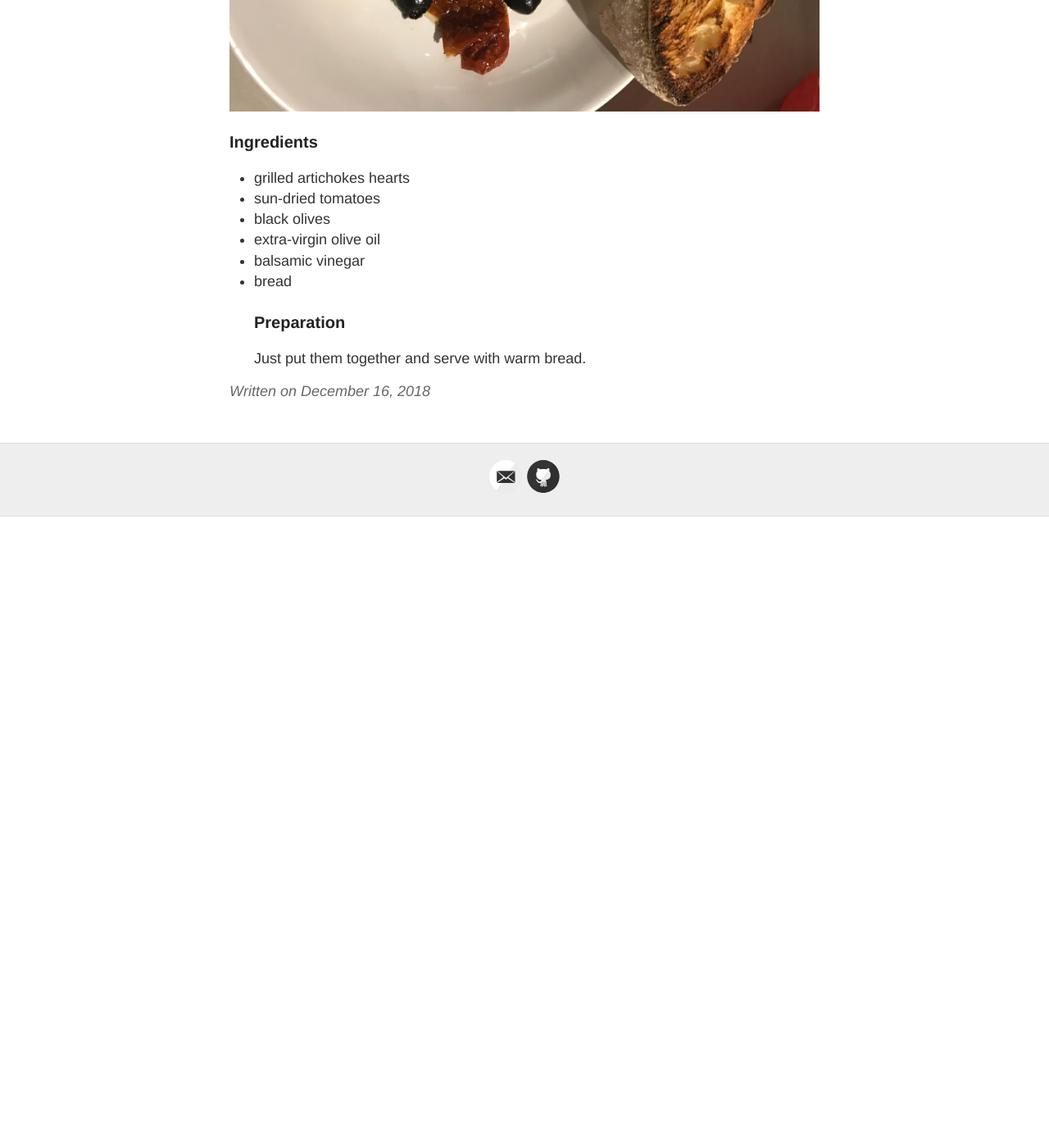
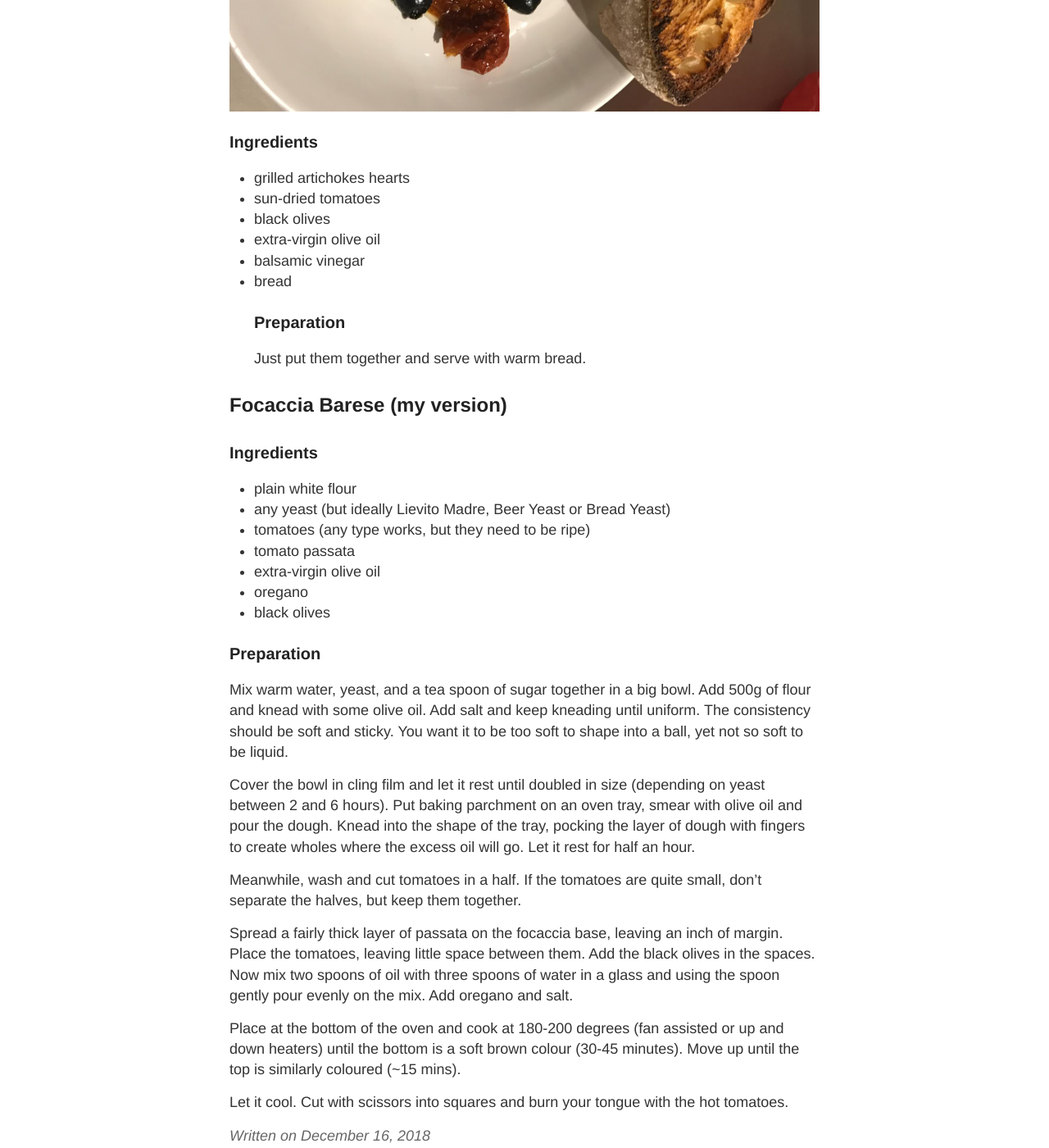
Before and after one commit to fran-mora/fran-mora.github.io, a Jekyll site: the page built from _posts/recipes/2018-12-16-Starters.md, in a window 1280 px wide and 1400 px high, scrolled down 1201 px. Shown: the whole window at 82% size. Built offline with Jekyll 4.4.1, drawn with Linux system fonts in a browser that asks for light colours; before the commit the page ends 1831 px from its top, so only the background shows below that.

Commit message:
Update 2018-12-16-Starters.md

```diff
--- a/_posts/recipes/2018-12-16-Starters.md
+++ b/_posts/recipes/2018-12-16-Starters.md
@@ -30,3 +30,29 @@ Put in a small plate and cover in extra-virgin olive oil and balsamic vinegar. G
 - bread
 ### Preparation
 Just put them together and serve with warm bread.
+
+
+
+## Focaccia Barese (my version)
+### Ingredients
+- plain white flour
+- any yeast (but ideally Lievito Madre, Beer Yeast or Bread Yeast)
+- tomatoes (any type works, but they need to be ripe)
+- tomato passata
+- extra-virgin olive oil
+- oregano
+- black olives
+
+### Preparation
+Mix warm water, yeast, and a tea spoon of sugar together in a big bowl. Add 500g of flour and knead with some olive oil. Add salt and keep kneading until uniform. The consistency should be soft and sticky. You want it to be too soft to shape into a ball, yet not so soft to be liquid.
+
+Cover the bowl in cling film and let it rest until doubled in size (depending on yeast between 2 and 6 hours).
+Put baking parchment on an oven tray, smear with olive oil and pour the dough. Knead into the shape of the tray, pocking the layer of dough with fingers to create wholes where the excess oil will go. Let it rest for half an hour.
+
+Meanwhile, wash and cut tomatoes in a half. If the tomatoes are quite small, don't separate the halves, but keep them together.
+
+Spread a fairly thick layer of passata on the focaccia base, leaving an inch of margin. Place the tomatoes, leaving little space between them. Add the black olives in the spaces. Now mix two spoons of oil with three spoons of water in a glass and using the spoon gently pour evenly on the mix. Add oregano and salt.
+
+Place at the bottom of the oven and cook at 180-200 degrees (fan assisted or up and down heaters) until the bottom is a soft brown colour (30-45 minutes). Move up until the top is similarly coloured (~15 mins).
+
+Let it cool. Cut with scissors into squares and burn your tongue with the hot tomatoes.
```
